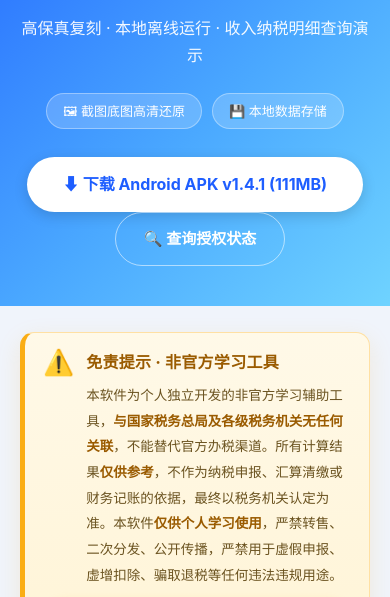
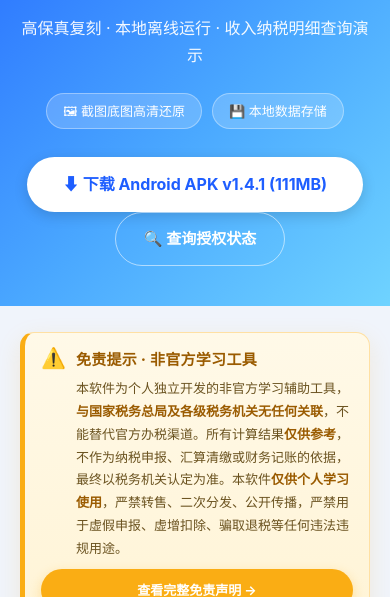
Before and after one commit to geshuiapp/geshui2026, a plain HTML site: page index.html in a window 390 px wide. Shown: the part 231-828 px from the top of the page. Drawn offline with Linux system fonts and the light colour scheme.

Commit message:
style: compact disclaimer banner on mobile

```diff
--- a/index.html
+++ b/index.html
@@ -136,9 +136,14 @@ body {
 }
 .notice-banner .nb-link:hover { background: #e59a08; }
 @media (max-width: 640px) {
-  .notice-banner { flex-wrap: wrap; padding: 16px 18px; gap: 12px; }
-  .notice-banner .nb-text { font-size: 13.5px; }
-  .notice-banner .nb-link { width: 100%; text-align: center; align-self: stretch; }
+  .notice-banner { flex-wrap: wrap; padding: 14px 16px; gap: 10px; }
+  .notice-banner .nb-icon { font-size: 20px; }
+  .notice-banner .nb-title { font-size: 15px; margin-bottom: 5px; }
+  .notice-banner .nb-text { font-size: 13px; line-height: 1.75; }
+  .notice-banner .nb-link {
+    width: 100%; text-align: center; align-self: stretch;
+    padding: 10px 18px; font-size: 13px;
+  }
 }
 
 footer { text-align: center; padding: 40px 20px; color: #9ca3af; font-size: 13px; }
```
